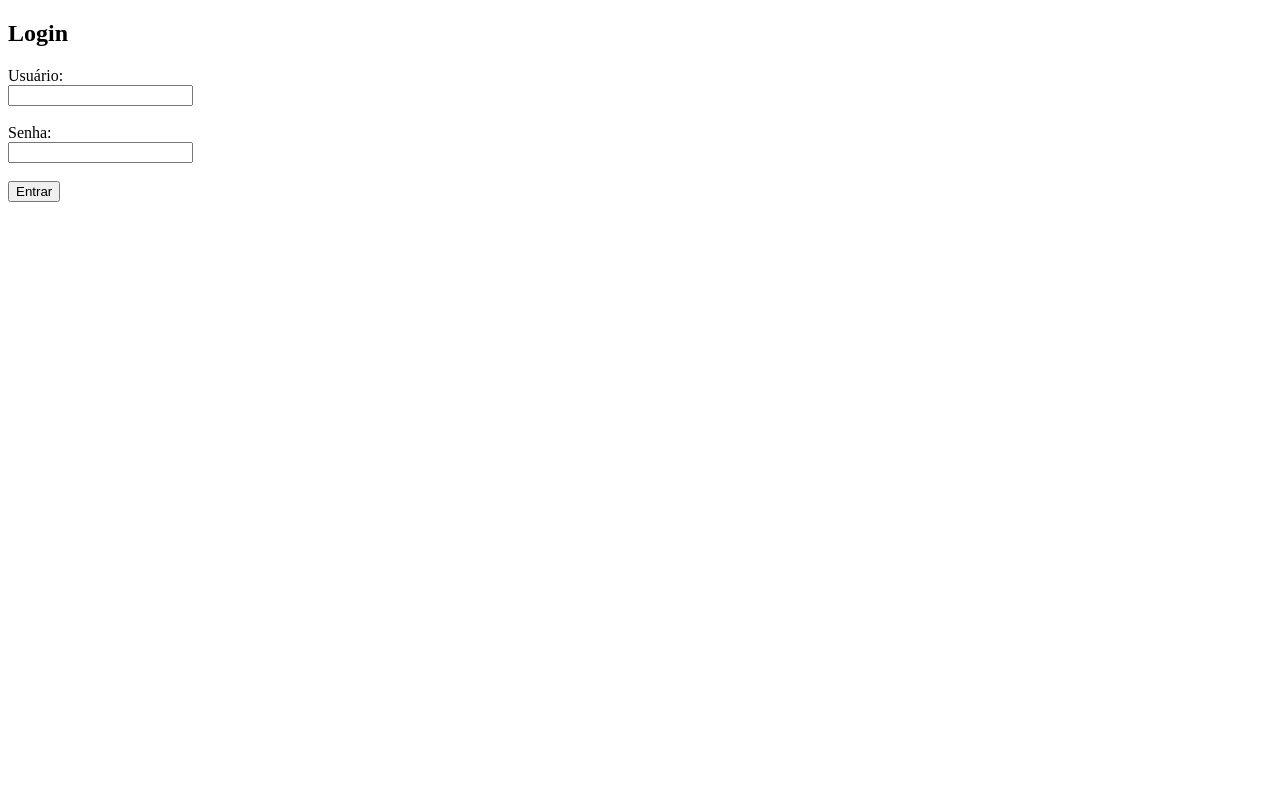
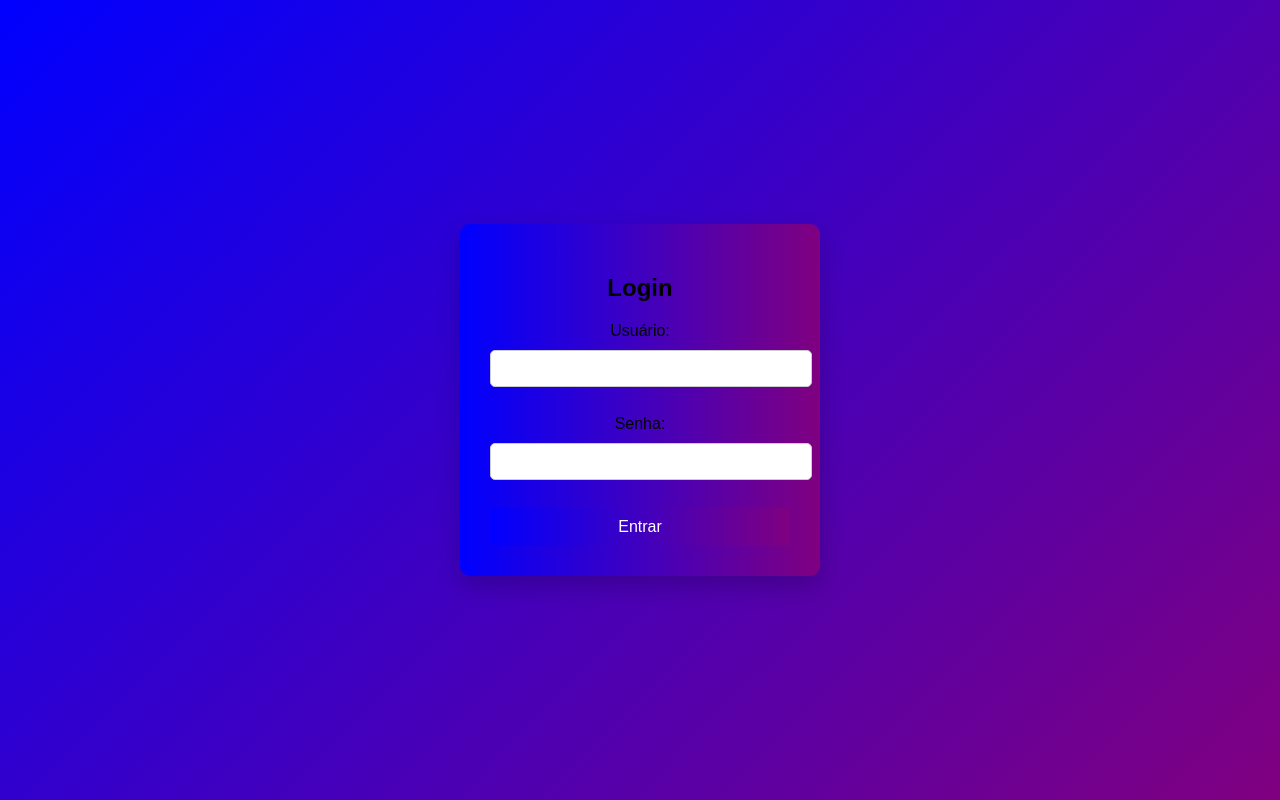
Before and after one commit to ricksonpinheiroo-ux/projeto1, a plain HTML site: page index.html in a window 1280 px wide. Drawn offline with Linux system fonts and the light colour scheme.

```diff
--- a/index.html
+++ b/index.html
@@ -3,20 +3,24 @@
 <head>
     <meta charset="UTF-8">
     <title>Login</title>
+    <link rel="stylesheet" href="style.css">
 </head>
 <body>
-
+   <div class="login-box">
     <h2>Login</h2>
 
     <form action="#" method="post">
         <label for="usuario">Usuário:</label><br>
-        <input type="text" id="usuario" name="usuario" required><br><br>
+        <input type="text" id="login" name="usuario" required><br><br>
 
         <label for="senha">Senha:</label><br>
         <input type="password" id="senha" name="senha" required><br><br>
 
-        <button type="submit">Entrar</button>
+        <button onclick="validar()">Entrar</button>
     </form>
 
+<script src="script.js"></script>
+
+</div>
 </body>
 </html>
--- /dev/null
+++ b/pag.css
@@ -0,0 +1,69 @@
+body {
+    margin: 0;
+    padding: 0;
+    font-family: Arial, sans-serif;
+    background: linear-gradient(135deg, #1e3c72, #2a5298);
+    height: 100vh;
+    display: flex;
+    justify-content: center;
+    align-items: center;
+}
+
+/* caixa principal */
+.form-box {
+    background: rgba(255, 255, 255, 0.1); /* transparente */
+    backdrop-filter: blur(10px); /* efeito vidro */
+    padding: 30px;
+    border-radius: 15px;
+    width: 320px;
+    box-shadow: 0 10px 30px rgba(0,0,0,0.4);
+    text-align: center;
+    border: 1px solid rgba(255,255,255,0.2);
+}
+
+/* título */
+.form-box h2 {
+    margin-bottom: 20px;
+    color: white;
+}
+
+/* inputs */
+.form-box input {
+    width: 100%;
+    padding: 12px;
+    margin: 10px 0;
+    border: none;
+    border-radius: 8px;
+    outline: none;
+    background: rgba(255,255,255,0.2);
+    color: white;
+}
+
+/* placeholder */
+.form-box input::placeholder {
+    color: #ddd;
+}
+
+/* foco no input */
+.form-box input:focus {
+    border: 1px solid #00f2fe;
+}
+
+/* botão */
+.form-box button {
+    width: 100%;
+    padding: 12px;
+    margin-top: 15px;
+    background: linear-gradient(to right, #00f2fe, #4facfe);
+    border: none;
+    color: white;
+    font-size: 16px;
+    border-radius: 8px;
+    cursor: pointer;
+    transition: 0.3s;
+}
+
+/* hover */
+.form-box button:hover {
+    transform: scale(1.05);
+}
--- a/style.css
+++ b/style.css
@@ -0,0 +1,59 @@
+ body {
+            margin: 0;
+            padding: 0;
+            font-family: Arial, sans-serif;
+            background: linear-gradient(135deg, blue, purple);
+            height: 100vh;
+            display: flex;
+            justify-content: center;
+            align-items: center;
+        }
+
+        .login-box {
+            background:linear-gradient(to right, blue, purple);
+            padding: 30px;
+            border-radius: 10px;
+            width: 300px;
+            box-shadow: 0 10px 25px rgba(0,0,0,0.2);
+            text-align: center;
+        }
+
+        .login-box h2 {
+            margin-bottom: 20px;
+        }
+
+        .login-box input {
+            width: 100%;
+            padding: 10px;
+            margin: 10px 0;
+            border: 1px solid #ccc;
+            border-radius: 5px;
+            .login-box input {
+        background: linear-gradient(to right, blue, purple);
+}
+        }
+
+        .login-box button {
+            width: 100%;
+            padding: 10px;
+            background: linear-gradient(to right, blue, purple);
+            border: none;
+            color: white;
+            font-size: 16px;
+            border-radius: 5px;
+            cursor: pointer;
+            transition: 0.3s;
+        }
+
+        .login-box button:hover {
+            background: linear-gradient(to right, blue, purple)}
+
+        .login-box p {
+            margin-top: 15px;
+            font-size: 14px;
+        }
+
+        .login-box a {
+            color: #4facfe;
+            text-decoration: none;
+        }
```
Also changed, not shown: pag.html (+20 -5 lines).
